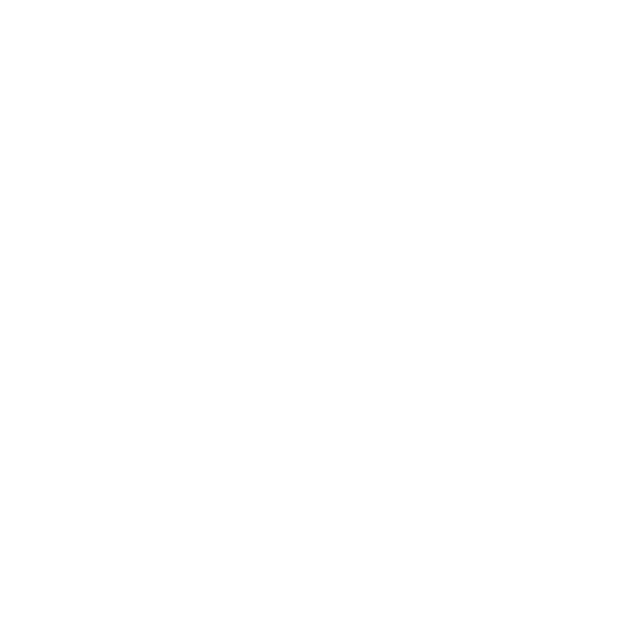
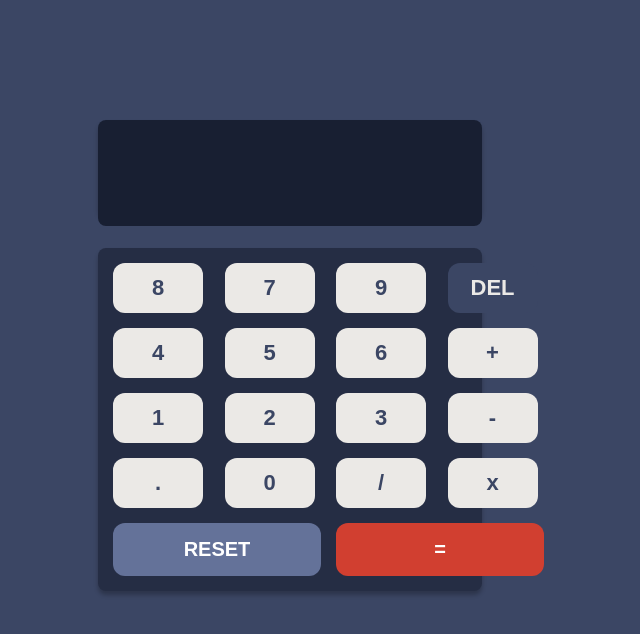
Before and after one commit to rajesh3815/calculator, a plain HTML site: page index.html in a window 1280 px wide. Shown: the whole page, without its empty margins (350-990 px from the left). Drawn offline with Linux system fonts and the light colour scheme.

Commit message:
ui components are added

```diff
--- a/index.html
+++ b/index.html
@@ -1,12 +1,49 @@
 <!DOCTYPE html>
 <html lang="en">
+
 <head>
     <meta charset="UTF-8">
     <meta name="viewport" content="width=device-width, initial-scale=1.0">
     <title>Document</title>
     <link rel="stylesheet" href="style.css">
 </head>
+
 <body>
+    <div class="main">
+        <div class="upper">
+            <input type="text">
+        </div>
+        <div class="down">
+
+            <button class="btn">8</button>
+            <button class="btn">7</button>
+            <button class="btn">9</button>
+            <button class="btn-del btn">DEL</button>
+
+            <button class="btn">4</button>
+            <button class="btn">5</button>
+            <button class="btn">6</button>
+            <button class="btn">+</button>
+
+            <button class="btn">1</button>
+            <button class="btn">2</button>
+            <button class="btn">3</button>
+            <button class="btn">-</button>
+
+            <button class="btn">.</button>
+            <button class="btn">0</button>
+            <button class="btn">/</button>
+            <button class="btn">x</button>
+
+                <button class="btn-reset btn">RESET</button>
+
+
+                <button class="btn-equal btn">=</button>
+
+
+        </div>
+    </div>
     <script src="index.js"></script>
 </body>
+
 </html>
--- a/style.css
+++ b/style.css
@@ -0,0 +1,95 @@
+* {
+    margin: 0;
+    padding: 0;
+}
+
+body {
+    background:
+        linear-gradient(0deg, #3B4664, #3B4664);
+    box-sizing: border-box;
+}
+
+.main {
+    width: 30vw;
+    display: flex;
+    flex-direction: column;
+    gap: 2rem;
+    margin: 15vh  auto;
+}
+
+.down {
+    display: grid;
+    grid-template-columns: repeat(4, 1fr);
+    gap: 15px;
+    background-color: #252D44;
+    padding: 15px;
+    border-radius: 8px;
+    box-shadow: 0px 4px 4px 0px #00000040;
+
+}
+
+.btn {
+    height: 50px;
+    width: 90px;
+    border-radius: 12px;
+    background-color: #ebe9e6;
+    font-family: sans-serif;
+    font-size: 22px;
+    font-weight: 800;
+    line-height: 36px;
+    letter-spacing: 0em;
+    text-align: center;
+    color: #3B4664;
+    cursor: pointer;
+    border: none;
+}
+
+.btn-del {
+
+    background-color: #3B4664;
+    color: #ebe9e6;
+}
+
+.btn-reset {
+    grid-column: 1/3;
+    width: 13rem;
+    height: 3.3rem;
+    color: white;
+    background-color: #647299;
+    font-weight: 600;
+    font-size: 20px;
+}
+
+.btn-equal {
+    grid-column: 3/5;
+    width: 13rem;
+    height: 3.3rem;
+    color: white;
+    background-color: #D13F30;
+    font-weight: 600;
+    font-size: 20px;
+}
+
+.upper {
+    height: 6rem;
+    border-radius: 8px;
+    box-shadow: 0px 4px 4px 0px #00000040;
+    border: none;
+}
+
+.upper input[type=text] {
+    width: -webkit-fill-available;
+    height: inherit;
+    background-color: #181F32;
+    color: rgb(241, 248, 248);
+    font-family: Segoe UI;
+    font-size: 40px;
+    font-weight: 700;
+    line-height: 74px;
+    letter-spacing: 0em;
+    text-align: right;
+    padding: 5px;
+    border: none;
+    border-radius: 8px;
+    outline: none;
+}
```
